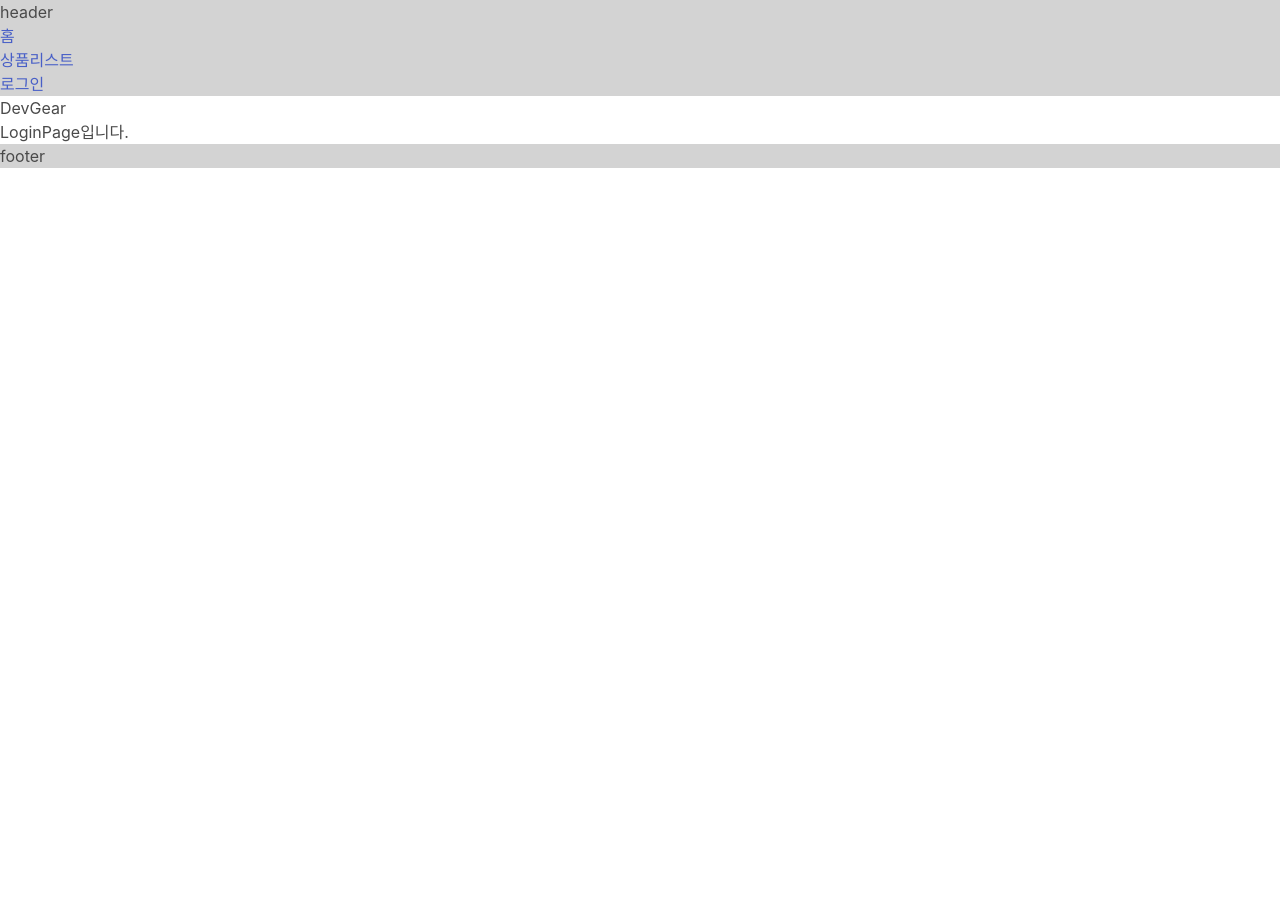
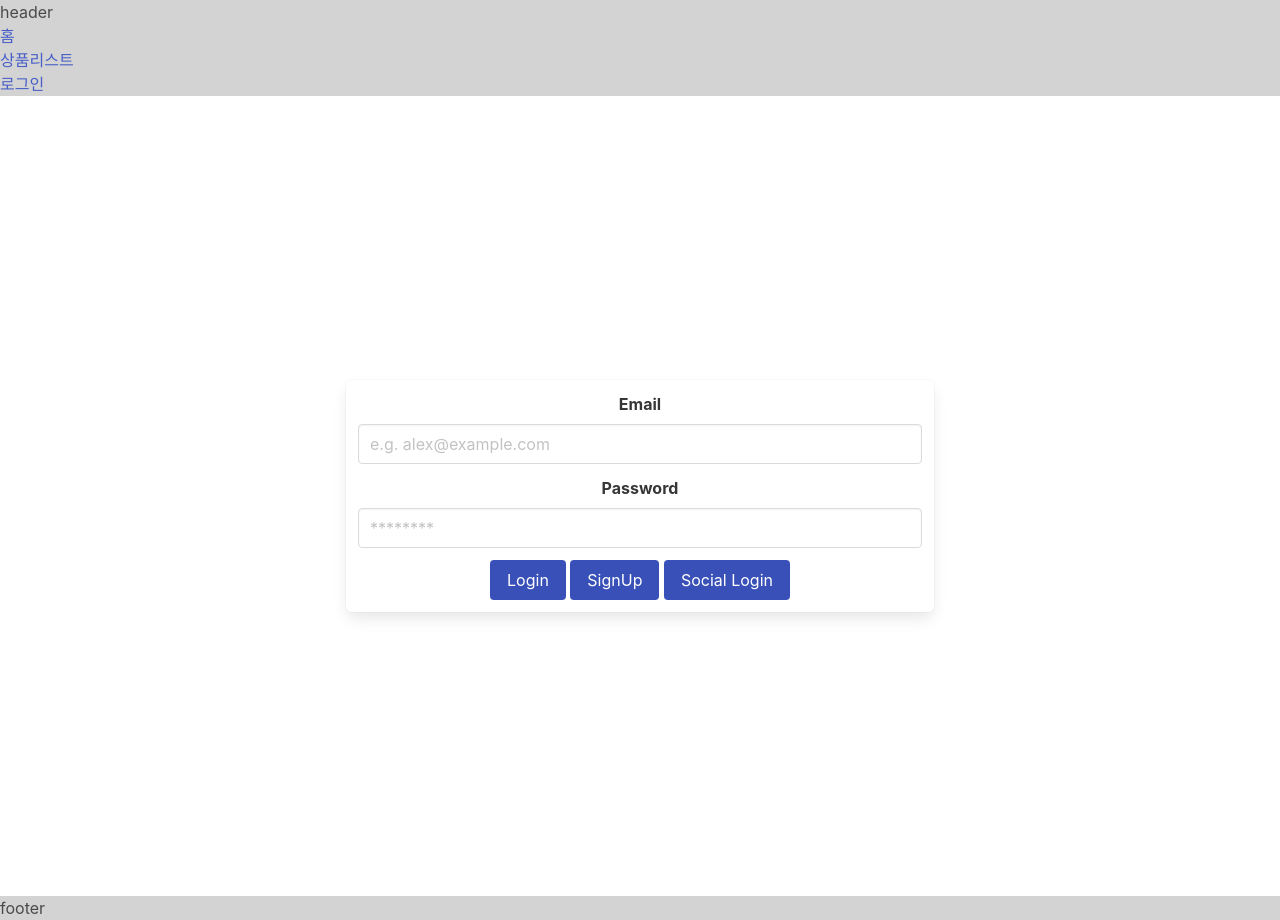
Before and after one commit to lms990108/ShoppingMall, a website: page views/login/login.html in a window 1280 px wide. Before the commit the page ends 800 px from the top, so only its background shows below. Drawn offline with nearby package versions, Linux system fonts and the light colour scheme.

Commit message:
mypage.html, signup.html 생성

```diff
--- a/views/login/login.html
+++ b/views/login/login.html
@@ -10,8 +10,40 @@
   <body>
     <div id="header"></div>
 
-    <h1>DevGear</h1>
-    <h2>LoginPage입니다.</h2>
+
+    <!-- 로그인 창 구현 -->
+    <div class="hero is-fullheight">
+      <div class="hero-body">
+          <div class="container has-text-centered">
+              <div class="columns is-centered">
+                  <form class="box column is-half" style="width:50%">
+                      <div class="field">
+                          <label class="label">Email</label>
+                          <div class="control">
+                              <input class="input" type="email" placeholder="e.g. alex@example.com">
+                          </div>
+                      </div>
+
+                      <div class="field">
+                          <label class="label">Password</label>
+                          <div class="control">
+                              <input class="input" type="password" placeholder="********">
+                          </div>
+                      </div>
+
+
+                          <a href="./signup.html" class="button is-primary has-background-link-dark">Login</a>
+                          <a href="/signup" class="button is-primary has-background-link-dark">SignUp</a>
+                          <a href="/signup" class="button is-primary has-background-link-dark">Social Login</a>
+
+
+                  </form>
+              </div>
+          </div>
+      </div>
+  </div>
+
+
 
     <div id="footer"></div>
 
```
Also changed, not shown: views/login/mypage.html (added, +23 -0 lines), views/login/signup.html (added, +23 -0 lines).
